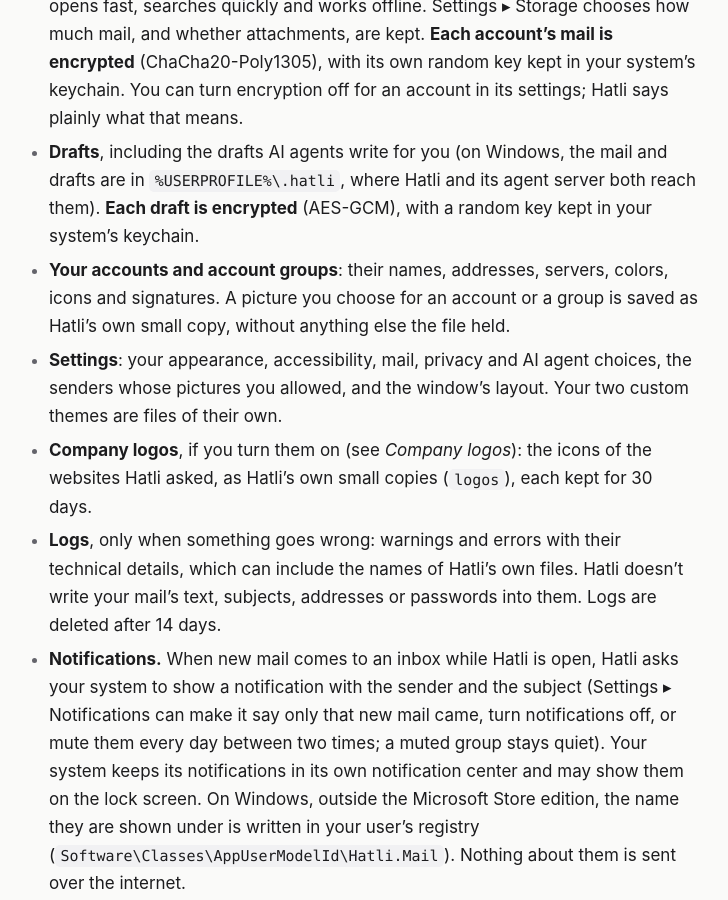
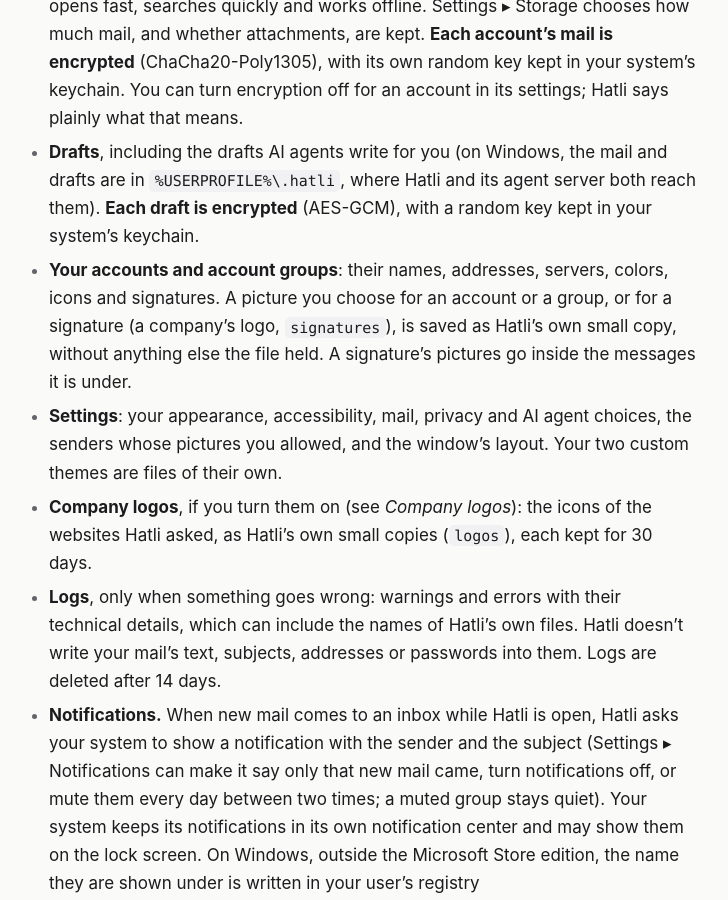
Before and after one commit to pulsar-a/documents, a Jekyll site: the page built from hatli/privacy-policy.md, in a window 1280 px wide and 900 px high, scrolled down 2500 px. Shown: the whole window, without its empty margins (278-1006 px from the left). Built offline with Jekyll 4.4.1, drawn with Linux system fonts in a browser that asks for light colours; our own code applies the rules of GitHub Pages for plain Markdown files.

Commit message:
docs(hatli): say where a signature's pictures are kept and go

```diff
--- a/hatli/privacy-policy.md
+++ b/hatli/privacy-policy.md
@@ -76,7 +76,8 @@ Settings ▸ Storage shows how much space each part takes and opens the folder.
   `%USERPROFILE%\.hatli`, where Hatli and its agent server both reach them). **Each draft is encrypted**
   (AES-GCM), with a random key kept in your system's keychain.
 - **Your accounts and account groups**: their names, addresses, servers, colors, icons and signatures. A picture you
-  choose for an account or a group is saved as Hatli's own small copy, without anything else the file held.
+  choose for an account or a group, or for a signature (a company's logo, `signatures`), is saved as Hatli's own small
+  copy, without anything else the file held. A signature's pictures go inside the messages it is under.
 - **Settings**: your appearance, accessibility, mail, privacy and AI agent choices, the senders whose pictures you
   allowed, and the window's layout. Your two custom themes are files of their own.
 - **Company logos**, if you turn them on (see *Company logos*): the icons of the websites Hatli asked, as Hatli's
```
